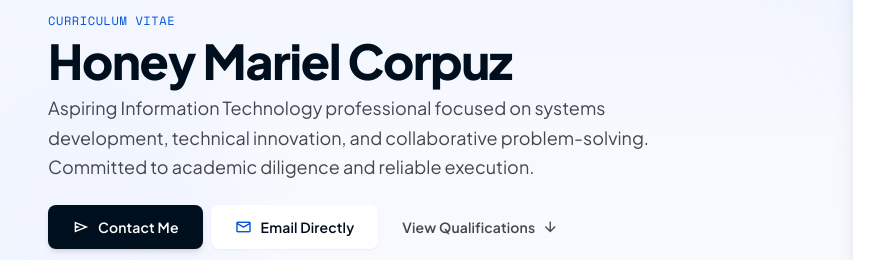
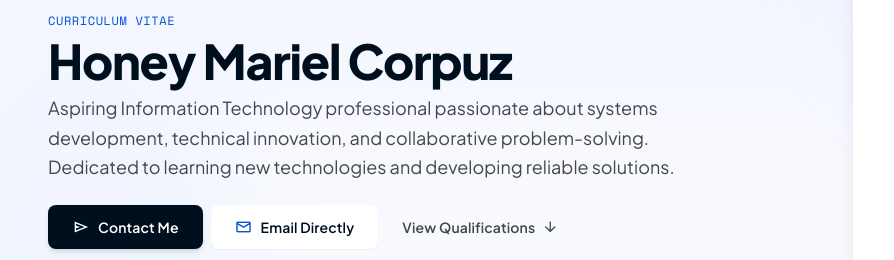
Before and after one commit to corpuzhoneymariel-spec/my-first-repo, a plain HTML site: page index.html in a window 1280 px wide. Shown: the part 209-469 px from the top of the page, 0-894 px from the left. Drawn offline with nearby package versions, Linux system fonts and the light colour scheme.

Commit message:
Update About Me - branch A

```diff
--- a/index.html
+++ b/index.html
@@ -326,10 +326,10 @@
                   <p
                     class="font-body-lg text-body-lg text-on-surface-variant max-w-2xl leading-relaxed"
                   >
-                    Aspiring Information Technology professional focused on
-                    systems development, technical innovation, and collaborative
-                    problem-solving. Committed to academic diligence and
-                    reliable execution.
+                    Aspiring Information Technology professional passionate
+                    about systems development, technical innovation, and
+                    collaborative problem-solving. Dedicated to learning new
+                    technologies and developing reliable solutions.
                   </p>
                 </div>
                 <!-- Quick Action CTAs -->
```
